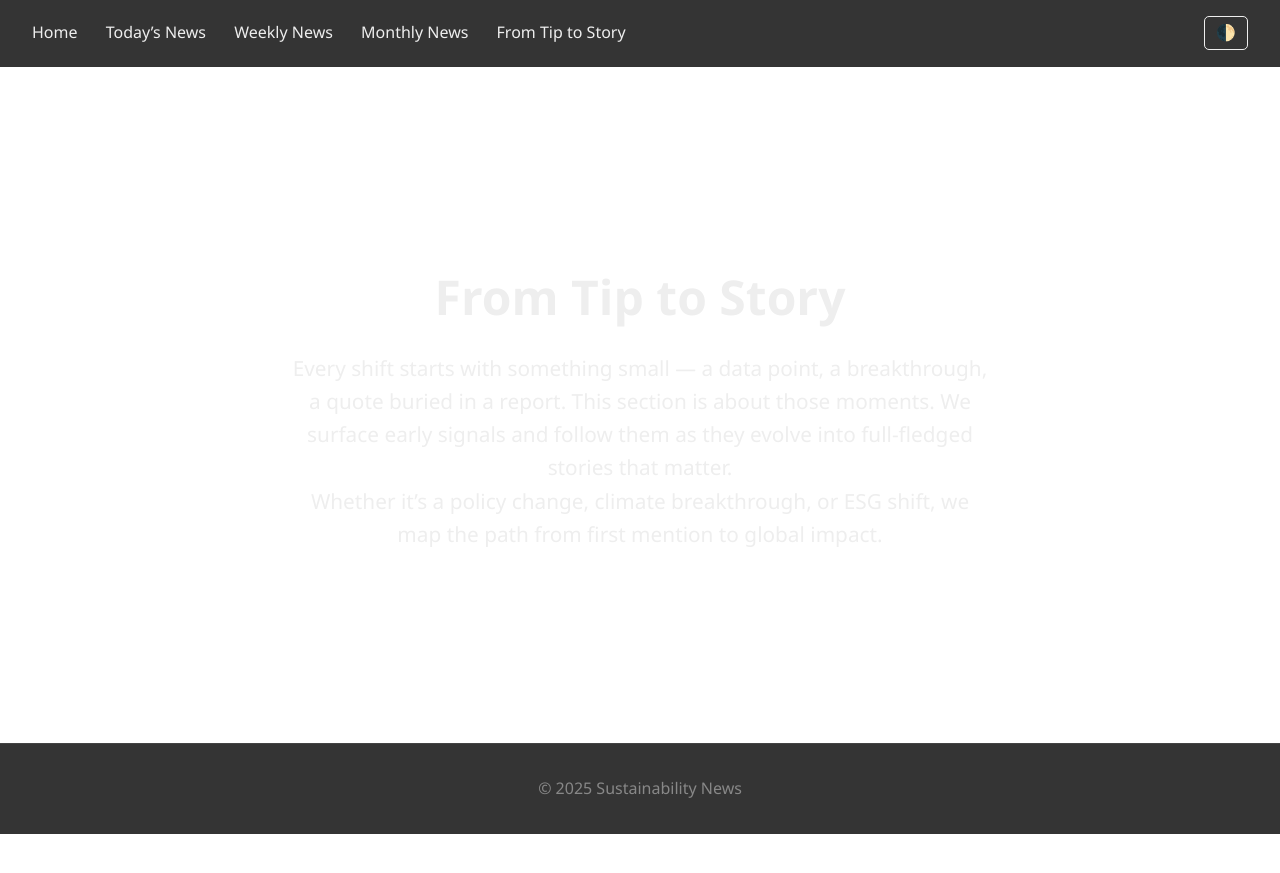
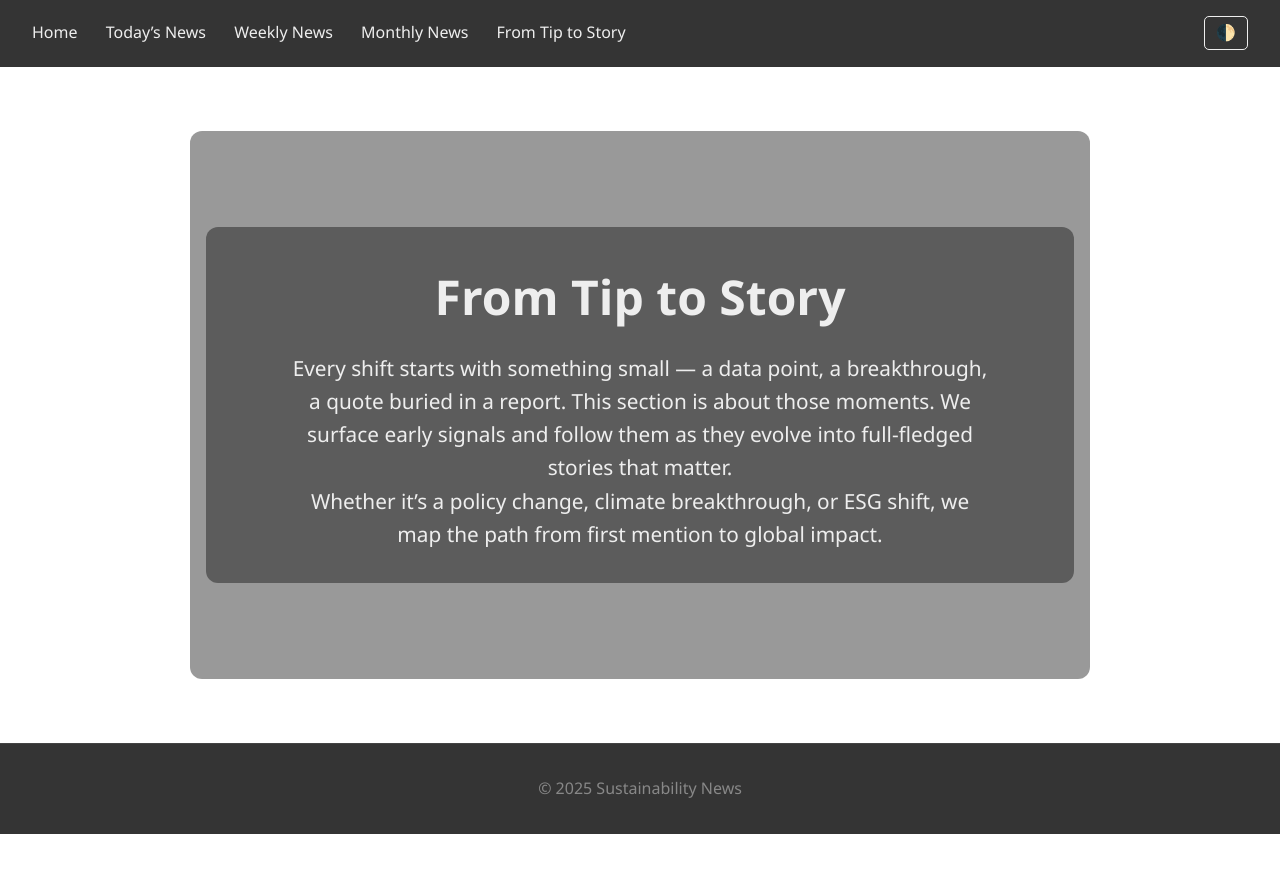
Before and after one commit to FrederikBDSstudent/sustainability, a Jekyll site: the page built from _pages/from-tip-to-story.html, in a window 1280 px wide. Shown: the top 873 px of the page. Built offline with Jekyll 4.4.1, drawn with Linux system fonts in a browser that asks for light colours; a script that is not in the unit is left out.

Commit message:
Update style.css

```diff
--- a/assets/css/style.css
+++ b/assets/css/style.css
@@ -73,7 +73,13 @@
   margin: 4rem auto;
   padding: 2rem 1rem;
   text-align: center;
+  background-color: rgba(0, 0, 0, 0.4);
+  border-radius: 12px;
   transition: background-color 0.3s ease;
+}
+
+body.light-theme .page-content {
+  background-color: rgba(255, 255, 255, 0.6);
 }
 
 .page-content h1 {
```
